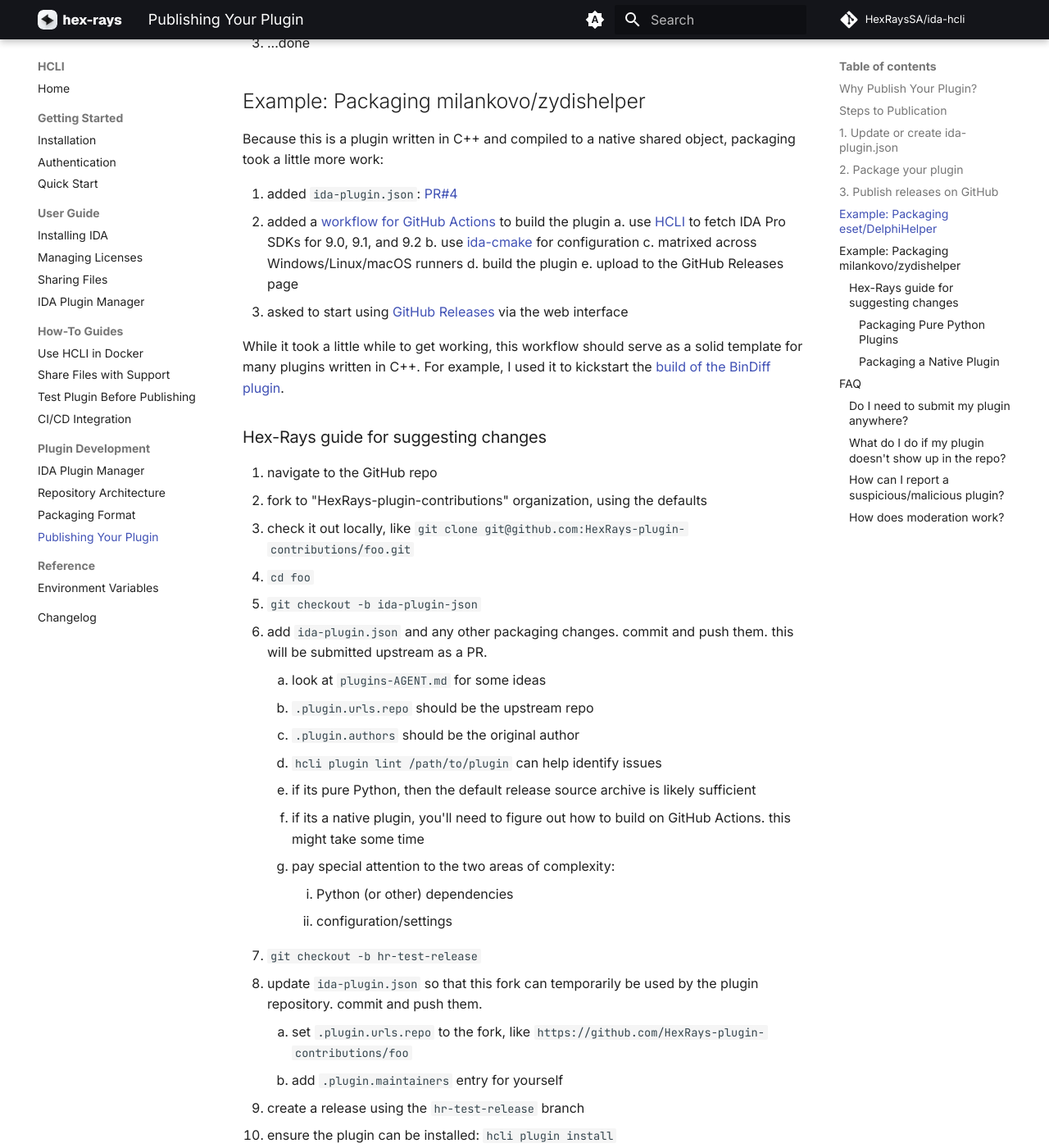
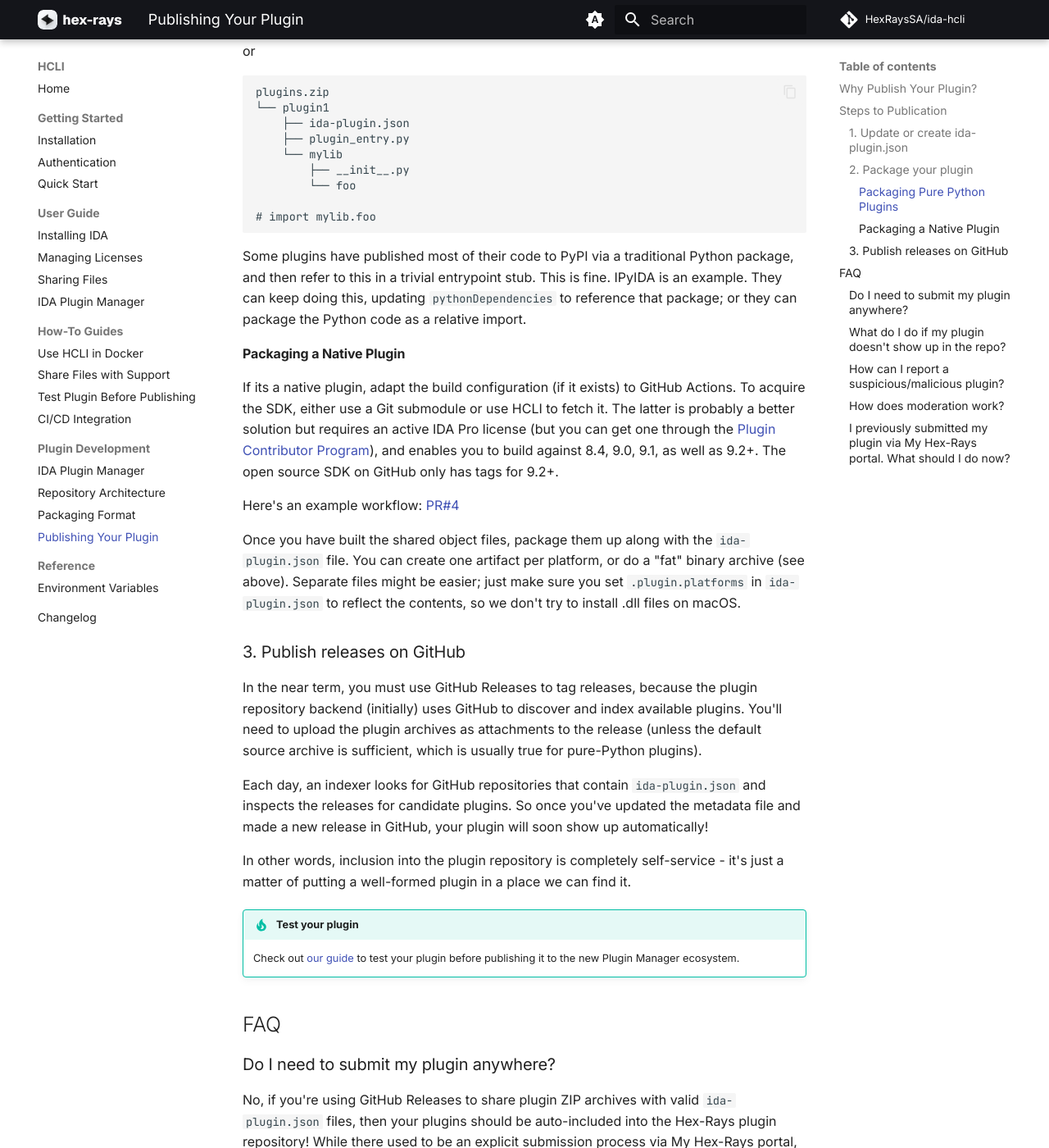
Before and after one commit to HexRaysSA/ida-hcli, an MkDocs documentation site: the page built from docs/reference/packaging-your-existing-plugin.md, in a window 1280 px wide and 1400 px high, scrolled down 4236 px. Shown: the whole window at 82% size. Built offline with MkDocs 1.6.1 and Material for MkDocs 9.7.7, drawn with Linux system fonts in a browser that asks for light colours; comment, search, counter and statistics services are not loaded; some of the changed text lies outside the part shown.

Commit message:
added more formatting and style changes, remove info about ida-settings-editor and internal guides

````diff
--- a/docs/reference/packaging-your-existing-plugin.md
+++ b/docs/reference/packaging-your-existing-plugin.md
@@ -11,7 +11,7 @@
   - easy Python dependency management
 
 
-If you have any questions, open an issue on this repo or contact our [support](https://support.hex-rays.com/)
+If you have any questions, open an issue on [this repo](https://github.com/HexRaysSA/ida-hcli) or contact our [support](https://support.hex-rays.com/).
 
 
 !!! note "Coming Soon"
@@ -38,7 +38,7 @@
 The plugin ecosystem is fully automated. After you publish a new GitHub release with updated metadata, your plugin will automatically be indexed and made available to IDA users.
 
 
-## 1. Update or create `ida-plugin.json`
+### 1. Update or create `ida-plugin.json`
 
 IDA 9.0 introduced `ida-plugin.json` as a way to [declare metadata about plugins](https://docs.hex-rays.com/user-guide/plugins/plugin-submission-guide#define-plugin-metadata-with-ida-plugin.json), such as name and entry point.
 We extend this format with **new required and optional fields** to ensure compatibility with HCLI and the Plugin Manager, and to make the metadata more informative.
@@ -143,7 +143,7 @@
     We recommend to use `hcli plugin lint /path/to/plugin[.zip]` to check for problems and suggestions.
 
 
-## 2. Package your plugin
+### 2. Package your plugin
 
 You must distribute plugins via ZIP archives.
 See [Plugin packaging and format](./plugin-packaging-and-format.md) for more details on the contents of the ZIP archives.
@@ -151,70 +151,6 @@
 
 - For **pure-Python plugins**, you can probably rely on the source archive automatically attached to GitHub Releases and Tags.
 - For **native plugins**, you should consider using GitHub Actions to build the artifacts - and Hex-Rays is happy to provide templates and/or propose an initial workflow. You can see an example here: [milankovo/zydisinfo .../build.yml](https://github.com/milankovo/zydisinfo/blob/main/.github/workflows/build.yml)
-
-## 3. Publish releases on GitHub
-
-In the near term, you must use GitHub Releases to tag releases, because the plugin repository backend (initially) uses GitHub to discover and index available plugins.
-You'll need to upload the plugin archives as attachments to the release (unless the default source archive is sufficient, which is usually true for pure-Python plugins).
-
-Each day, an indexer looks for GitHub repositories that contain `ida-plugin.json` and inspects the releases for candidate plugins.
-So once you've updated the metadata file and made a new release in GitHub, your plugin will soon show up automatically!
-
-In other words, inclusion into the plugin repository is completely self-service - its just a matter of putting a well-formed plugin in a place we can find it.
-
-
-## Example: Packaging eset/DelphiHelper
-
-Because this is a pure-Python plugin, packaging was very easy! Just add the metadata file and do releases on GitHub:
-
-1. added `ida-plugin.json`: [PR#5](https://github.com/eset/DelphiHelper/pull/5/files)
-2. asked to start using GitHub Releases via the web interface
-3. ...done
-
-
-## Example: Packaging milankovo/zydishelper
-
-Because this is a plugin written in C++ and compiled to a native shared object, packaging took a little more work:
-
-1. added `ida-plugin.json`: [PR#4](https://github.com/milankovo/zydisinfo/pull/4/files#diff-601834cd7516c6a40f96dda33295f21abd1f8e96f85095ab0823375f6479da3f)
-2. added a [workflow for GitHub Actions](https://github.com/milankovo/zydisinfo/pull/4/files#diff-5c3fa597431eda03ac3339ae6bf7f05e1a50d6fc7333679ec38e21b337cb6721) to build the plugin
-  a. use [HCLI](https://hcli.docs.hex-rays.com/) to fetch IDA Pro SDKs for 9.0, 9.1, and 9.2
-  b. use [ida-cmake](https://github.com/allthingsida/ida-cmake) for configuration
-  c. matrixed across Windows/Linux/macOS runners
-  d. build the plugin
-  e. upload to the GitHub Releases page
-3. asked to start using [GitHub Releases](https://github.com/milankovo/zydisinfo/releases) via the web interface
-
-While it took a little while to get working, this workflow should serve as a solid template for many plugins written in C++.
-For example, I used it to kickstart the [build of the BinDiff plugin](https://github.com/HexRays-plugin-contributions/bindiff/blob/ci-gha/.github/workflows/build.yml).
-
-
-### Hex-Rays guide for suggesting changes
-
-1. navigate to the GitHub repo
-2. fork to "HexRays-plugin-contributions" organization, using the defaults
-3. check it out locally, like `git clone git@github.com:HexRays-plugin-contributions/foo.git`
-4. `cd foo`
-5. `git checkout -b ida-plugin-json`
-6. add `ida-plugin.json` and any other packaging changes. commit and push them. this will be submitted upstream as a PR.
-
-      1. look at `plugins-AGENT.md` for some ideas
-      1. `.plugin.urls.repo` should be the upstream repo
-      1. `.plugin.authors` should be the original author
-      1. `hcli plugin lint /path/to/plugin` can help identify issues
-      1. if its pure Python, then the default release source archive is likely sufficient
-      1. if its a native plugin, you'll need to figure out how to build on GitHub Actions. this might take some time
-      1. pay special attention to the two areas of complexity:
-        1. Python (or other) dependencies
-        1. configuration/settings
-
-7. `git checkout -b hr-test-release`
-8. update `ida-plugin.json` so that this fork can temporarily be used by the plugin repository. commit and push them.
-      1. set `.plugin.urls.repo` to the fork, like `https://github.com/HexRays-plugin-contributions/foo`
-      1. add `.plugin.maintainers` entry for yourself
-9. create a release using the `hr-test-release` branch
-10. ensure the plugin can be installed: `hcli plugin install https://.../url/to/release/zip`
-
 
 #### Packaging Pure Python Plugins
 
@@ -255,7 +191,7 @@
 # import mylib.foo
 ```
 
-Some plugins have published most of their code to PyPI via a tradional Python package, and then refer to this in a trivial entrypoint stub.
+Some plugins have published most of their code to PyPI via a traditional Python package, and then refer to this in a trivial entrypoint stub.
 This is fine. IPyIDA is an example.
 They can keep doing this, updating `pythonDependencies` to reference that package; or they can package the Python code as a relative import.
 
@@ -272,25 +208,38 @@
 
 Once you have built the shared object files, package them up along with the `ida-plugin.json` file.
 You can create one artifact per platform, or do a "fat" binary archive (see above).
-Separate files might be easier; just make sure you set `idaPlatforms` in `ida-plugin.json` to reflect the contents, so we don't try to install .dll files on macOS.
+Separate files might be easier; just make sure you set `.plugin.platforms` in `ida-plugin.json` to reflect the contents, so we don't try to install .dll files on macOS.
+
+### 3. Publish releases on GitHub
+
+In the near term, you must use GitHub Releases to tag releases, because the plugin repository backend (initially) uses GitHub to discover and index available plugins.
+You'll need to upload the plugin archives as attachments to the release (unless the default source archive is sufficient, which is usually true for pure-Python plugins).
+
+Each day, an indexer looks for GitHub repositories that contain `ida-plugin.json` and inspects the releases for candidate plugins.
+So once you've updated the metadata file and made a new release in GitHub, your plugin will soon show up automatically!
+
+In other words, inclusion into the plugin repository is completely self-service - it's just a matter of putting a well-formed plugin in a place we can find it.
+
+!!! tip "Test your plugin"
+
+      Check out [our guide](../how-to/test-plugin-before-publishing.md) to test your plugin before publishing it to the new Plugin Manager ecosystem.
 
 
 ## FAQ
 
-
-#### Do I need to submit my plugin anywhere?
+### Do I need to submit my plugin anywhere?
 
 No, if you're using GitHub Releases to share plugin ZIP archives with valid `ida-plugin.json` files, then your plugins should be auto-included into the Hex-Rays plugin repository!
 While there used to be an explicit submission process via My Hex-Rays portal, we've moved to a self-service flow that's (hopefully) open and transparent.
 
 In the future, we may re-open a web form or accept PRs to add plugins not hosted on GitHub, but this isn't supported quite yet.
 
-#### What do I do if my plugin doesn't show up in the repo?
+### What do I do if my plugin doesn't show up in the repo?
 
 1. Ensure the plugin file (the ZIP archive) is well formed: `hcli plugin lint /path/to/plugin.zip`
 2. Check that plugin is recognized by the indexer by inspecting [plugin-repository.json](https://github.com/HexRaysSA/plugin-repository/blob/v1/plugin-repository.json).
     1. ensure you can find your plugin in the [search results](https://github.com/search?q=path%3A**%2Fida-plugin.json&type=code)
-    1. otherewise, you can propose to add your plugin to the explicit list here: [known-repositories.json](https://github.com/HexRaysSA/plugin-repository/blob/v1/known-repositories.txt)
+    1. otherwise, you can propose to add your plugin to the explicit list here: [known-repositories.json](https://github.com/HexRaysSA/plugin-repository/blob/v1/known-repositories.txt)
 3. Open an issue [here](https://github.com/HexRaysSA/plugin-repository/issues) and Hex-Rays will be happy to help debug
 
 
@@ -298,12 +247,12 @@
 Feel free to ping us and we can manually trigger a rebuild to check for your new plugin.
 
 
-#### How can I report a suspicious/malicious plugin?
+### How can I report a suspicious/malicious plugin?
 
 Open an issue on the plugin repository and the Hex-Rays team will investigate and potentially update the index.
 
 
-#### How does moderation work?
+### How does moderation work?
 
 Plugins can be removed from the plugin repository so that HCLI does not serve them to users.
 
@@ -311,3 +260,9 @@
 Its produced by an indexer that runs periodically, and uses a [denylist](https://github.com/HexRaysSA/plugin-repository/blob/v1/ignored-repositories.txt) to filter out repositories that Hex-Rays deems inappropriate (malware, illegal, abusive, etc.).
 Because the entire repository is within a git repository on GitHub, anyone can review the enforcement actions (such as adding to the denylist) and see what has happened.
 We designed transparency into the system from the start, to help everyone understand and trust the infrastructure.
+
+### I previously submitted my plugin via My Hex-Rays portal. What should I do now?
+
+Follow the guidelines on [making your plugin compatible with Plugin Manager](../reference/packaging-your-existing-plugin.md). Once completed, your plugin will be included in the central index and available directly through the Plugin Manager.
+
+If your plugin is hosted in the same repository used for your previous submission to [plugins.hex-rays.com](https://plugins.hex-rays.com/), and the repository URL remains unchanged, we’ll automatically update its details on the website.
````
Also changed, not shown: docs/how-to/test-plugin-before-publishing.md (+5 -6 lines), docs/reference/hex-rays-guide-for-suggesting-changes.md (added, +50 -0 lines), docs/reference/plugin-packaging-and-format.md (+11 -17 lines), docs/user-guide/plugin-manager.md (+3 -4 lines).
